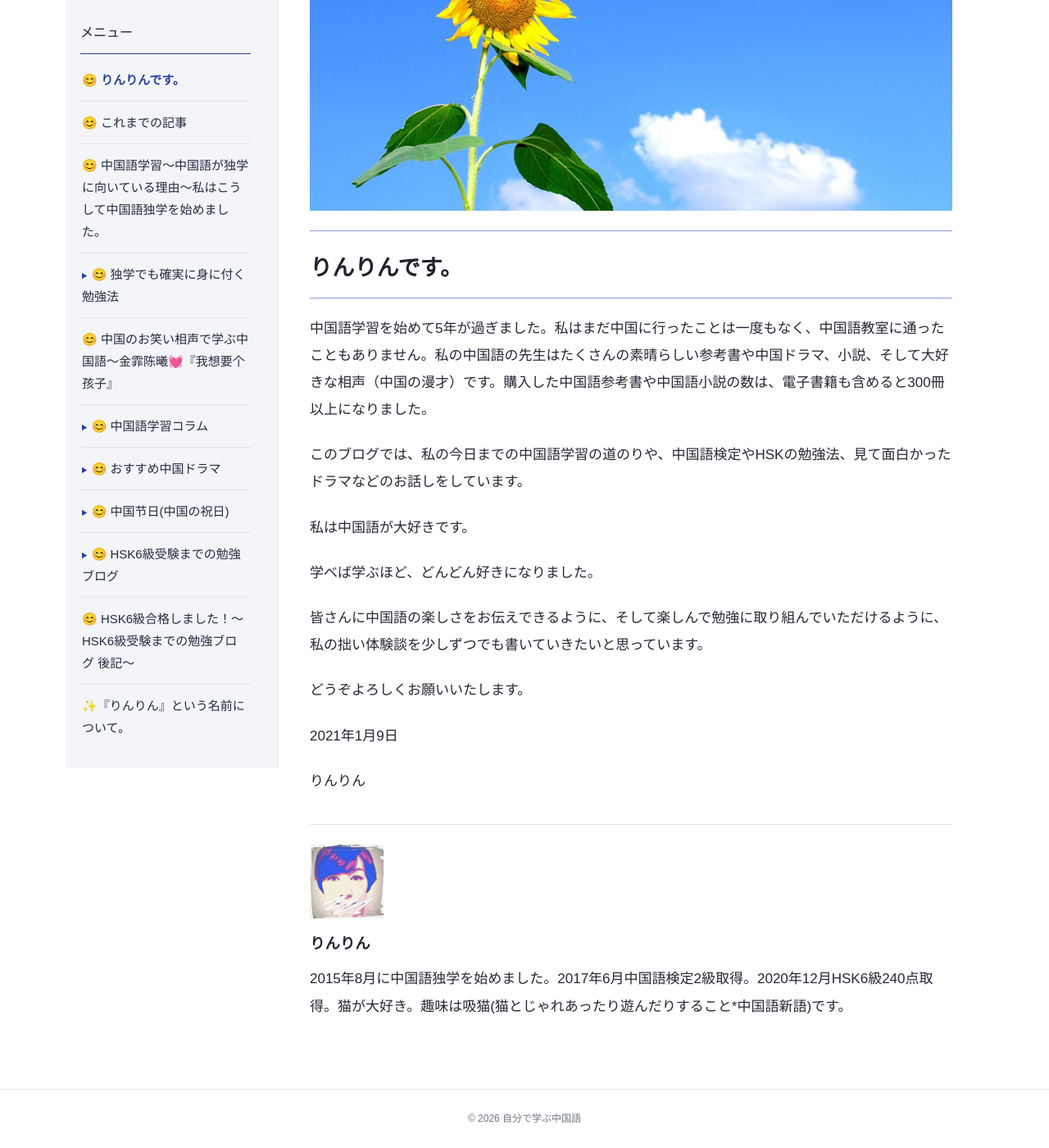
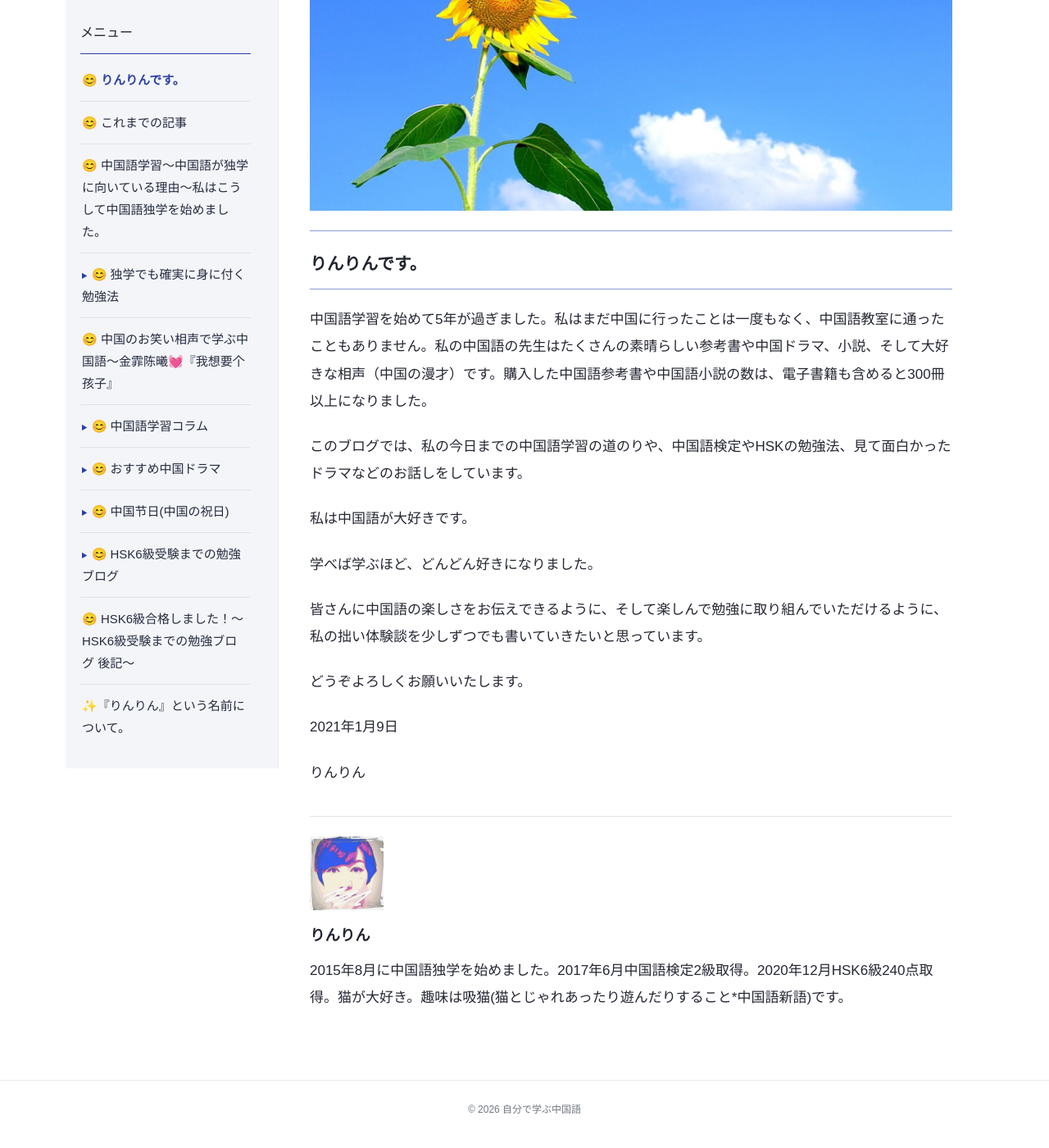
Before and after one commit to linlin-art/jibundemanabu, a Jekyll site: the page built from index.md, in a window 1280 px wide and 1400 px high, scrolled down 427 px. Shown: the whole window at 82% size. Built offline with Jekyll 4.4.1, drawn with Linux system fonts in a browser that asks for light colours.

Commit message:
Add files via upload

```diff
--- a/_layouts/default.html
+++ b/_layouts/default.html
@@ -73,6 +73,7 @@ main { padding: 30px 22px 40px; }
 /* Welcome greeting */
 main .welcome-title { font-size: 1.3rem; font-weight: 500; margin-bottom: 18px; }
 .welcome-title::after { display: none; }
+main .intro-heading { font-size: 1.3rem; }
 </style>
 </head>
 <body>
```
